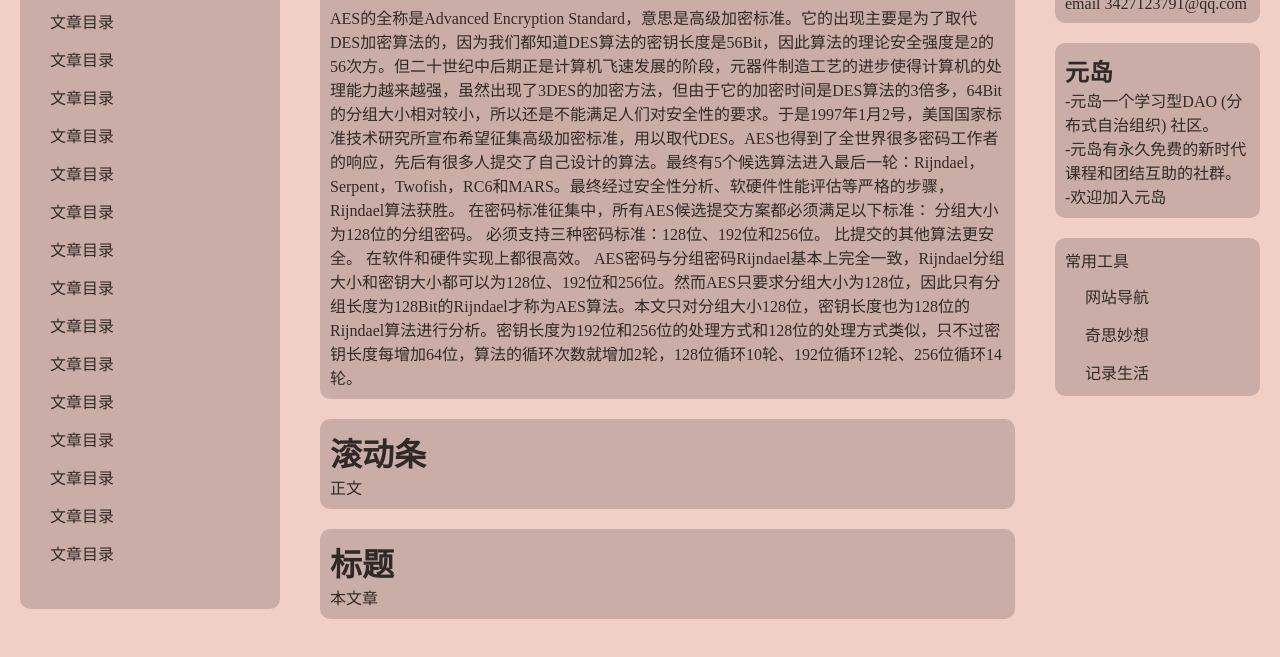
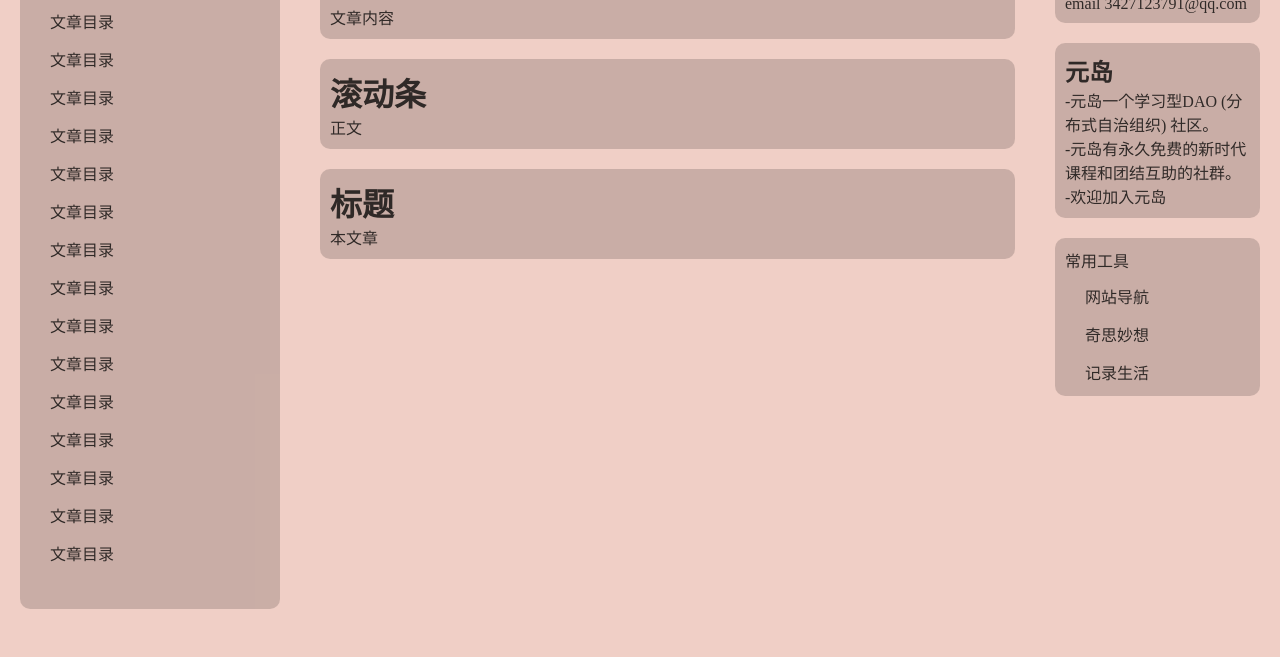
Before and after one commit to ndkali/ndkali, a plain HTML site: page index.html in a window 1280 px wide. Shown: the part 135-792 px from the top of the page. Drawn offline with Linux system fonts and the light colour scheme.

Commit message:
Update index.html

```diff
--- a/index.html
+++ b/index.html
@@ -207,17 +207,8 @@
             <div class="middle gdt">
                 <div class="lit-blo">
                     <h1>标题</h1>
-                    <p>AES的全称是Advanced Encryption
-                        Standard，意思是高级加密标准。它的出现主要是为了取代DES加密算法的，因为我们都知道DES算法的密钥长度是56Bit，因此算法的理论安全强度是2的56次方。但二十世纪中后期正是计算机飞速发展的阶段，元器件制造工艺的进步使得计算机的处理能力越来越强，虽然出现了3DES的加密方法，但由于它的加密时间是DES算法的3倍多，64Bit的分组大小相对较小，所以还是不能满足人们对安全性的要求。于是1997年1月2号，美国国家标准技术研究所宣布希望征集高级加密标准，用以取代DES。AES也得到了全世界很多密码工作者的响应，先后有很多人提交了自己设计的算法。最终有5个候选算法进入最后一轮：Rijndael，Serpent，Twofish，RC6和MARS。最终经过安全性分析、软硬件性能评估等严格的步骤，Rijndael算法获胜。
-
-                        在密码标准征集中，所有AES候选提交方案都必须满足以下标准：
-
-                        分组大小为128位的分组密码。
-                        必须支持三种密码标准：128位、192位和256位。
-                        比提交的其他算法更安全。
-                        在软件和硬件实现上都很高效。
-                        AES密码与分组密码Rijndael基本上完全一致，Rijndael分组大小和密钥大小都可以为128位、192位和256位。然而AES只要求分组大小为128位，因此只有分组长度为128Bit的Rijndael才称为AES算法。本文只对分组大小128位，密钥长度也为128位的Rijndael算法进行分析。密钥长度为192位和256位的处理方式和128位的处理方式类似，只不过密钥长度每增加64位，算法的循环次数就增加2轮，128位循环10轮、192位循环12轮、256位循环14轮。
-                    </p>
+                    <p>文章内容
+                   </p>
                 </div>
                 <div class="lit-blo">
 
```
